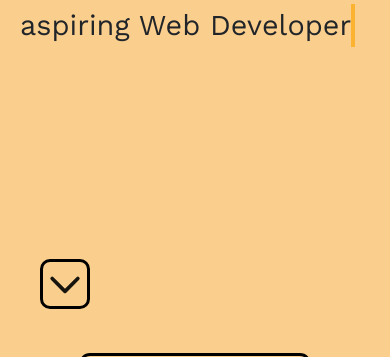
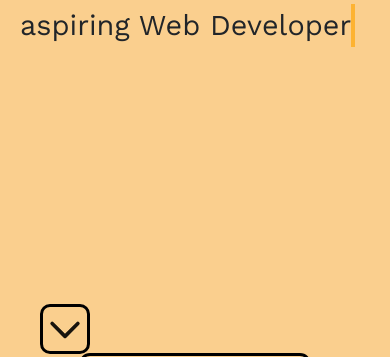
Before and after one commit to ilyaflaks/ilyaflaks.github.io, a plain HTML site: page index.html in a window 390 px wide. Shown: the part 470-827 px from the top of the page. Drawn offline with nearby package versions, Linux system fonts and the light colour scheme.

Commit message:
Update styles.css

```diff
--- a/styles.css
+++ b/styles.css
@@ -508,7 +508,7 @@ body {
     grid-template-rows: 1fr 4fr 5fr 10fr;
   }
   .h-6 {
-    bottom: 65px;
+    bottom: 20px;
   }
 
   .landing {
```
